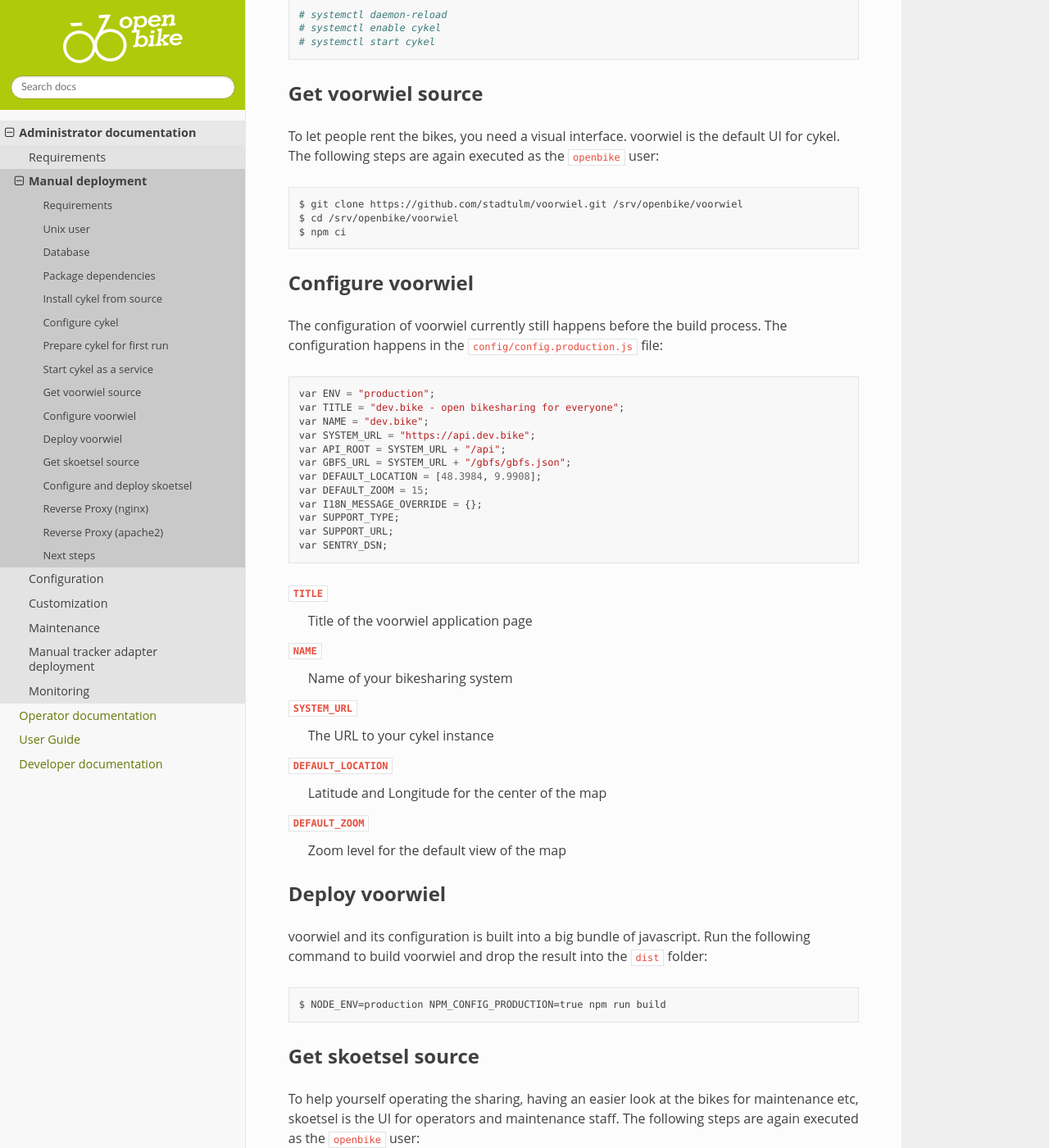
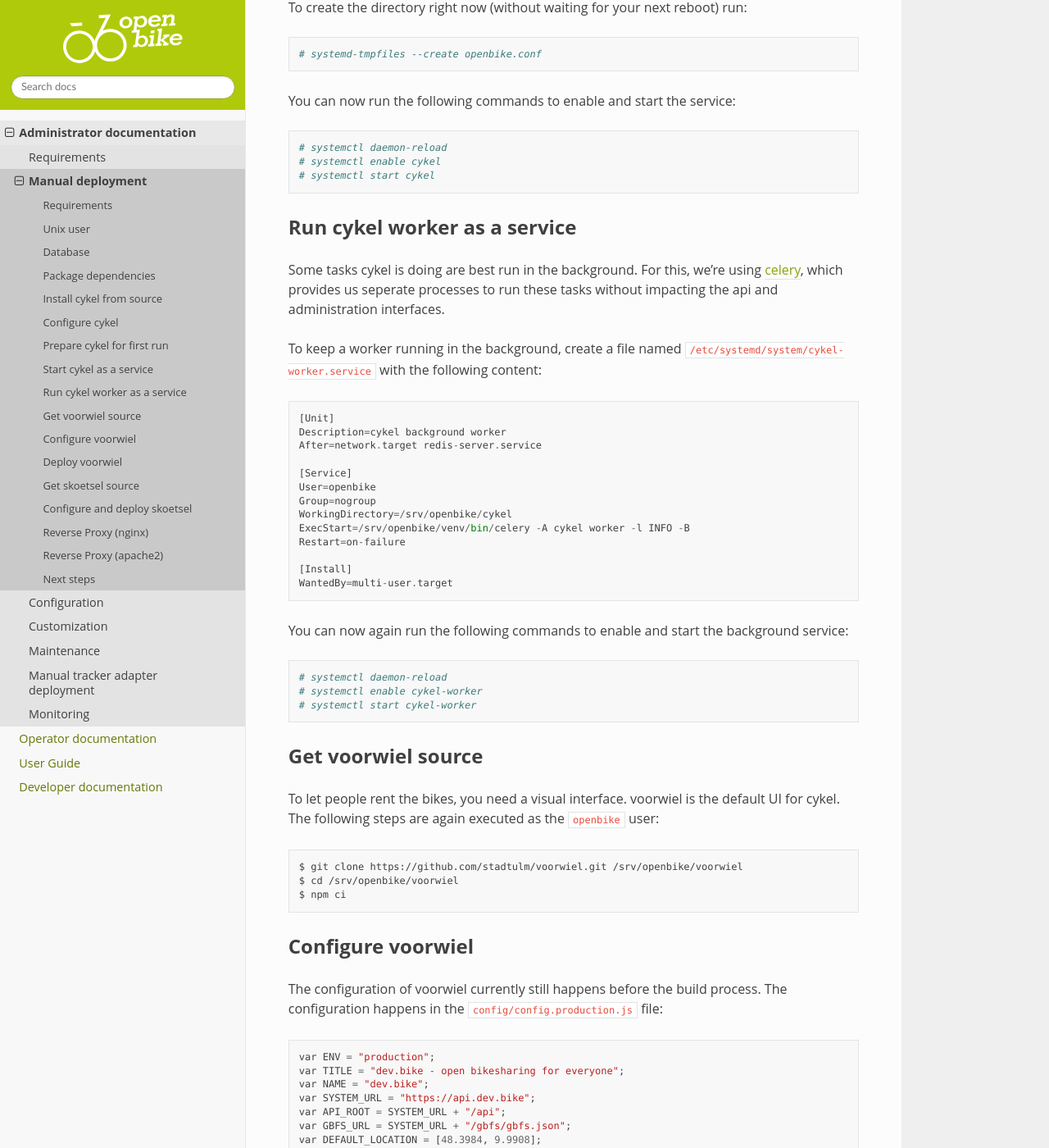
Before and after one commit to transportkollektiv/openbike, a Sphinx documentation site: the page built from docs/administrator/installation/manual.rst, in a window 1280 px wide and 1400 px high, scrolled down 4604 px. Shown: the whole window at 82% size. Built offline with Sphinx 7.4.7 and the Read the Docs theme 2.0.0, drawn with Linux system fonts in a browser that asks for light colours; pages that are not in the unit, such as notebooks, are missing from menus; some of the changed text lies outside the part shown.

Commit message:
docs: add now required redis and celery worker

```diff
--- a/docs/administrator/installation/manual.rst
+++ b/docs/administrator/installation/manual.rst
@@ -16,6 +16,7 @@
 
 * A HTTP reverse proxy, e.g. `nginx`_, Apache or Caddy to allow HTTPS connections
 * A `PostgreSQL`_ 9.5+ database server with `PostGIS`_
+* `Redis`_, as a message broker for the asynchronous workers
 
 We also recommend that you use a firewall, although this is not a OpenBike-specific recommendation. If you’re new to Linux and firewalls, we recommend that you start with `ufw`_.
 
@@ -92,6 +93,7 @@
     SECRET_KEY=a1b2c3d4e5f6examplechangeit7g8h9
     DEBUG=0
     DATABASE_URL=postgis:///openbike
+    REDIS_URL=redis://localhost:6379/0
     ALLOWED_HOSTS=api.dev.bike
     UI_SITE_URL=https://dev.bike
     CORS_ORIGIN_WHITELIST=https://dev.bike
@@ -108,6 +110,9 @@
 
 ``DATABASE_URL``
     Here you have configure the access to your database in a format supported by `dj-database-url <https://github.com/jacobian/dj-database-url>`_. If your PostgreSQL with PostGIS is residing on the same host, try ``postgis:///openbike`` For user/password auth on another host, use ``postgis://username:password@host/database``
+
+``REDIS_URL``
+    The URL which contains the host and port where your redis-server is running at. The used format is ``redis://[:password@]host[:port][/db-number]``, if redis is running on the same host, try ``redis://localhost:6379/0``.
 
 ``ALLOWED_HOSTS``
     Comma seperated list of hostnames, where cykel is reachable at.
@@ -175,6 +180,32 @@
     # systemctl enable cykel
     # systemctl start cykel
 
+Run cykel worker as a service
+------------------------------
+
+Some tasks cykel is doing are best run in the background. For this, we're using `celery`_, which provides us seperate processes to run these tasks without impacting the api and administration interfaces.
+
+To keep a worker running in the background, create a file named ``/etc/systemd/system/cykel-worker.service`` with the following content::
+
+    [Unit]
+    Description=cykel background worker
+    After=network.target redis-server.service
+
+    [Service]
+    User=openbike
+    Group=nogroup
+    WorkingDirectory=/srv/openbike/cykel
+    ExecStart=/srv/openbike/venv/bin/celery -A cykel worker -l INFO -B
+    Restart=on-failure
+
+    [Install]
+    WantedBy=multi-user.target
+
+You can now again run the following commands to enable and start the background service::
+
+    # systemctl daemon-reload
+    # systemctl enable cykel-worker
+    # systemctl start cykel-worker
 
 Get voorwiel source
 -------------------
@@ -393,6 +424,8 @@
 .. _nginx: https://botleg.com/stories/https-with-lets-encrypt-and-nginx/
 .. _PostgreSQL: https://www.digitalocean.com/community/tutorials/how-to-install-and-use-postgresql-on-ubuntu-20-04
 .. _PostGIS: https://postgis.net
+.. _Redis: https://redis.io
 .. _Let's Encrypt: https://letsencrypt.org
 .. _ufw: https://en.wikipedia.org/wiki/Uncomplicated_Firewall
 .. _strong encryption settings: https://mozilla.github.io/server-side-tls/ssl-config-generator/
+.. _celery: https://docs.celeryproject.org
--- a/docs/administrator/maintenance.rst
+++ b/docs/administrator/maintenance.rst
@@ -31,7 +31,7 @@
 
 ::
 
-    # systemctl restart cykel
+    # systemctl restart cykel cykel-worker
 
 voorwiel
 ^^^^^^^^
--- a/docs/administrator/requirements.rst
+++ b/docs/administrator/requirements.rst
@@ -11,7 +11,9 @@
 
 * Python ≥ 3.7
 
-* **A database**. This needs to be a **PostgreSQL Database with PostGIS**. SQLite is supported not supported anymore.
+* **A database**. This needs to be a **PostgreSQL Database with PostGIS**. SQLite is not supported anymore.
+
+* **redis**, for coordiation of the background workers
 
 * A **reverse proxy**. While django is capable of serving static files, a proper web server with reverse proxy capabilities like **nginx**, **Apache** or **Caddy** is a much better idea. Additionally the web server provides all the TLS encryption (https).
 
```
